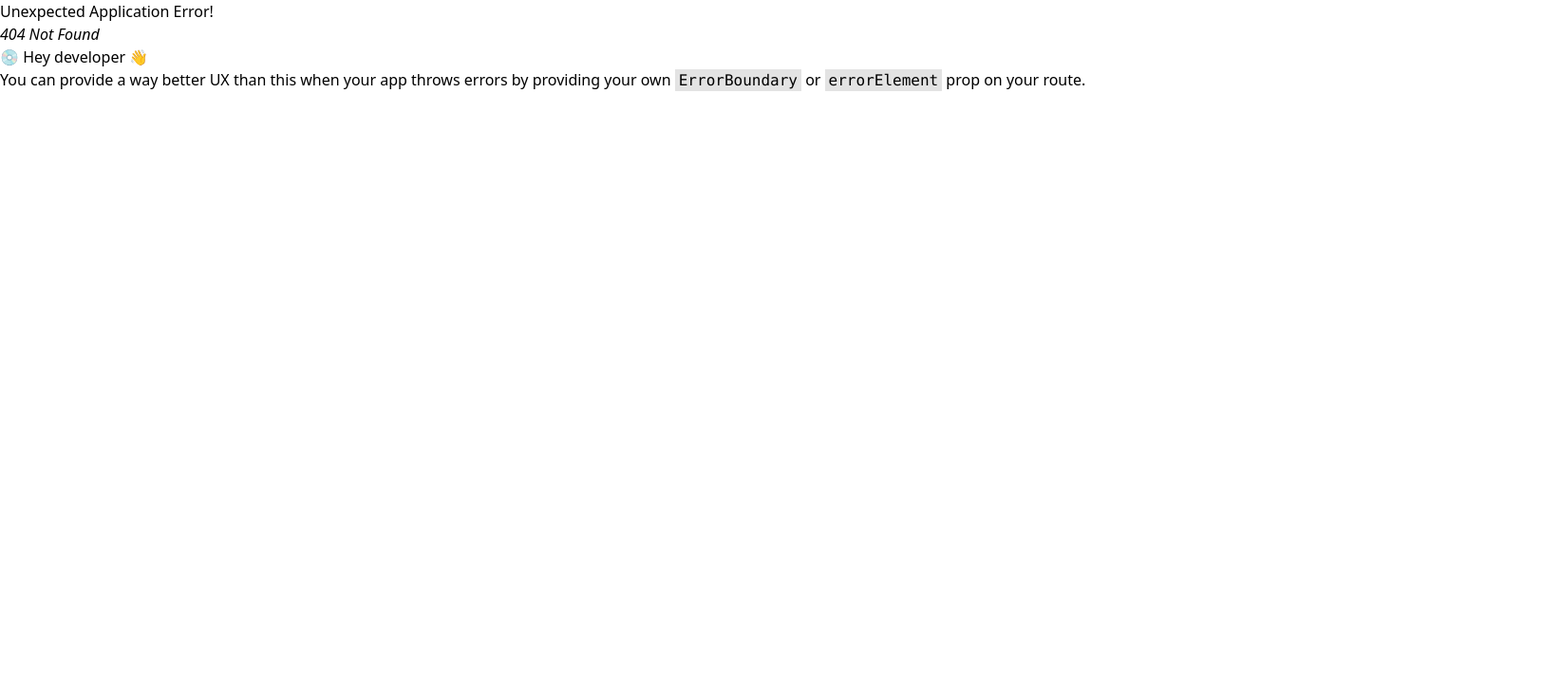
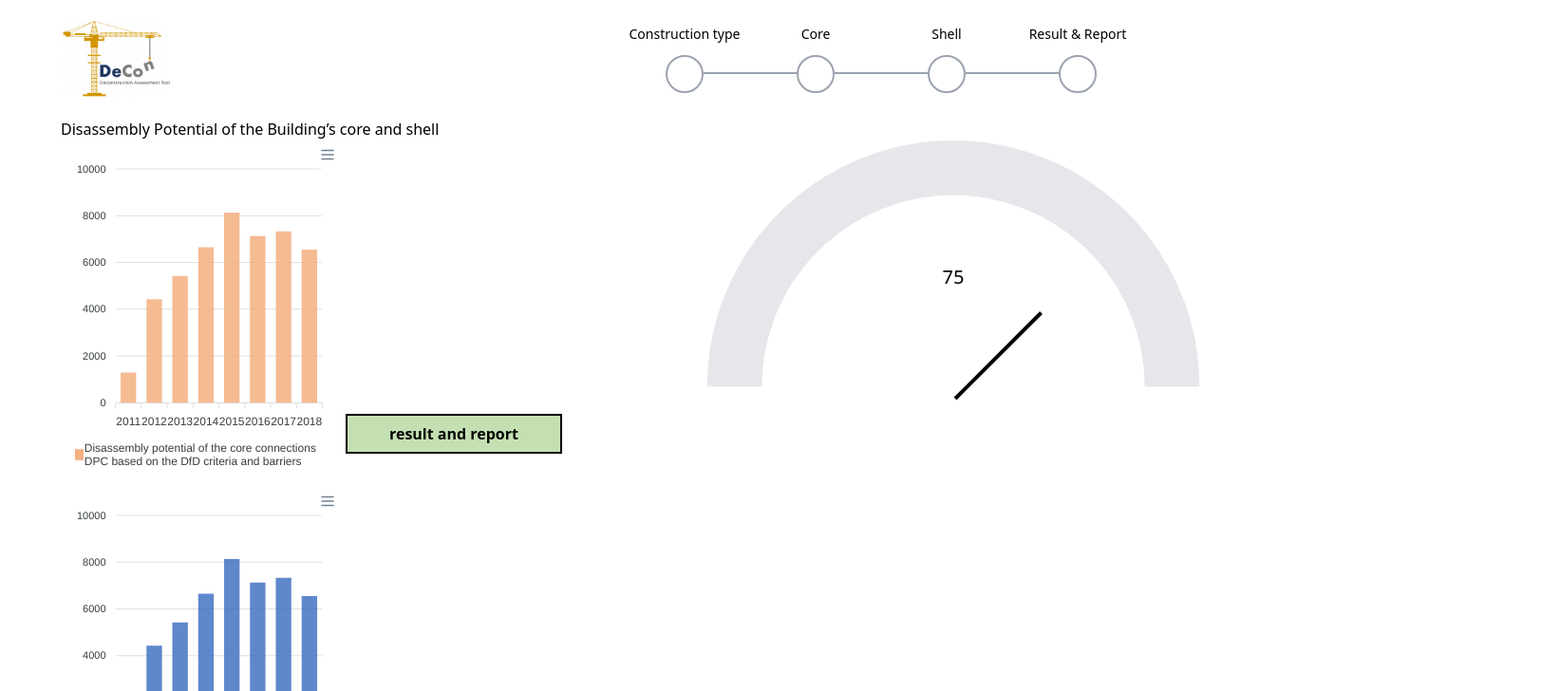
Before and after one commit to shariful10/DeCon, a React (Vite) app: page /result-and-report in a window 1280 px wide. Before the commit this address had no page. Shown: the top 728 px of the page at 95% size, 1644 px wide, since content can reach past the window. Built offline with nearby package versions, Linux system fonts and the light colour scheme.

Commit message:
meter ui create

```diff
--- /dev/null
+++ b/src/components/Gauge/Gauge.jsx
@@ -0,0 +1,41 @@
+import React from "react";
+
+export default function Gauge({ value }) {
+  const getColor = (value) => {
+    if (value > 80) return "red-500";
+    if (value > 60) return "orange-400";
+    if (value > 40) return "yellow-300";
+    return "green-500";
+  };
+
+  const rotateNeedle = {
+    transform: `rotate(${(value / 100) * 180 - 90}deg)`,
+  };
+
+  return (
+    <div className="relative w-[100dvw] h-72">
+      <svg viewBox="0 0 100 50" className="w-full h-full">
+        <path
+          d="M10 45 A40 40 0 0 1 90 45"
+          fill="none"
+          stroke="#e5e7eb"
+          strokeWidth="10"
+        />
+        <path
+          d="M10 45 A40 40 0 0 1 90 45"
+          fill="none"
+          stroke={`#${getColor(value)}`}
+          strokeWidth="10"
+          strokeDasharray={`${value}, 100`}
+        />
+      </svg>
+      <div
+        className="absolute top-1/2 left-1/2 w-1 h-[10dvw] bg-black origin-bottom transform"
+        style={rotateNeedle}
+      ></div>
+      <div className="absolute top-1/2 left-1/2 transform -translate-x-1/2 -translate-y-1/2 text-xl">
+        {value}
+      </div>
+    </div>
+  );
+}
--- a/src/components/shared/Navbar.jsx
+++ b/src/components/shared/Navbar.jsx
@@ -2,7 +2,6 @@ import { Link, useLocation } from "react-router-dom";
 import logo from "../../assets/images/logo.jpeg";
 import Container from "../container/Container";
 import ProgressIndicator from "./ProgressIndicator";
-import "./navbar.css";
 
 const Navbar = () => {
   const location = useLocation();
--- a/src/components/shared/navbar.css
+++ /dev/null
@@ -1,7 +0,0 @@
-.navbar-steps .ant-steps-item-container {
-  display: flex;
-  justify-content: center;
-  align-items: center;
-  flex-direction: column-reverse;
-  width: 100%;
-}
--- a/src/pages/BuildingShell.jsx
+++ b/src/pages/BuildingShell.jsx
@@ -553,7 +553,7 @@ export default function BuildingShell() {
               <Link to="/building-core">
                 <Button btnTitle="Previous" />
               </Link>
-              <Link to="/#">
+              <Link to="/result-and-report">
                 <Button btnTitle="Next" />
               </Link>
             </div>
--- /dev/null
+++ b/src/pages/ResultAndReport.jsx
@@ -0,0 +1,36 @@
+import React from "react";
+import Charts from "../components/Chart/Chart";
+import Gauge from "../components/Gauge/Gauge";
+import Container from "../components/container/Container";
+import Button from "../components/utils/Button";
+
+export default function ResultAndReport() {
+  return (
+    <Container>
+      <div>
+        <h1 className="">
+          Disassembly Potential of the Building’s core and shell
+        </h1>
+        <div className="flex items-start justify-between">
+          <div className="w-full">
+            <Charts
+              color="#F4B081"
+              title="Disassembly potential of the core connections DPC based on the DfD criteria and barriers"
+            />
+            <Charts
+              color="#4472C4"
+              title="Disassembly potential of the core connections DPC"
+            />
+          </div>
+
+          <div className="w-full">
+            <Gauge value={75} />
+
+            {/* button */}
+            <Button btnTitle="result and report" />
+          </div>
+        </div>
+      </div>
+    </Container>
+  );
+}
--- a/src/routes/Routes.jsx
+++ b/src/routes/Routes.jsx
@@ -6,6 +6,7 @@ import BuildingShell from "../pages/BuildingShell";
 import ConstructionsType from "../pages/ConstructionsType";
 import Home from "../pages/Home";
 import Report from "../pages/Result/Report";
+import ResultAndReport from "../pages/ResultAndReport";
 
 export const router = createBrowserRouter([
   {
@@ -33,8 +34,8 @@ export const router = createBrowserRouter([
         element: <ConstructionsType />,
       },
       {
-        path: "/report",
-        element: <Report />,
+        path: "/result-and-report",
+        element: <ResultAndReport />,
       },
     ],
   },
```
